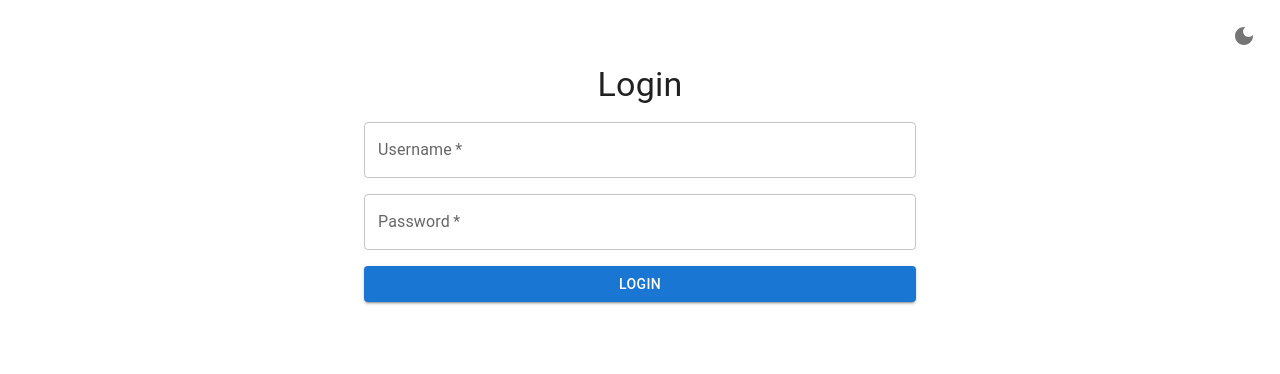
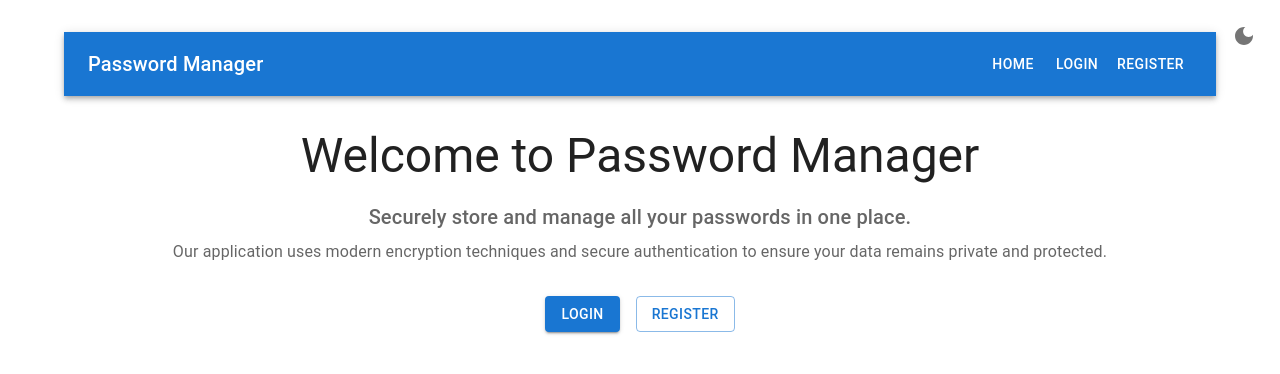
Before and after one commit to SACHIN2026/password_manager, a React (Vite) app in the folder frontend/: page / in a window 1280 px wide. Before the commit this address led to /login. Shown: the top 374 px of the page. Built offline with nearby package versions, Linux system fonts and the light colour scheme; no server answers.

Commit message:
Remove authentication check for Home route

```diff
--- a/frontend/src/App.jsx
+++ b/frontend/src/App.jsx
@@ -39,7 +39,7 @@ const App = () => {
             <Route path="/register" element={<Register />} />
 
             {/* Protected Routes */}
-            <Route path="/" element={isAuthenticated ? <Home /> : <Navigate to="/login" />} />
+            <Route path="/" element={<Home />} />
             <Route path="/dashboard" element={isAuthenticated ? <Dashboard /> : <Navigate to="/login" />} />
             <Route path="/add-password" element={isAuthenticated ? <PasswordForm /> : <Navigate to="/login" />} />
             <Route path="/passwords" element={isAuthenticated ? <Passwords /> : <Navigate to="/login" />} />
```
